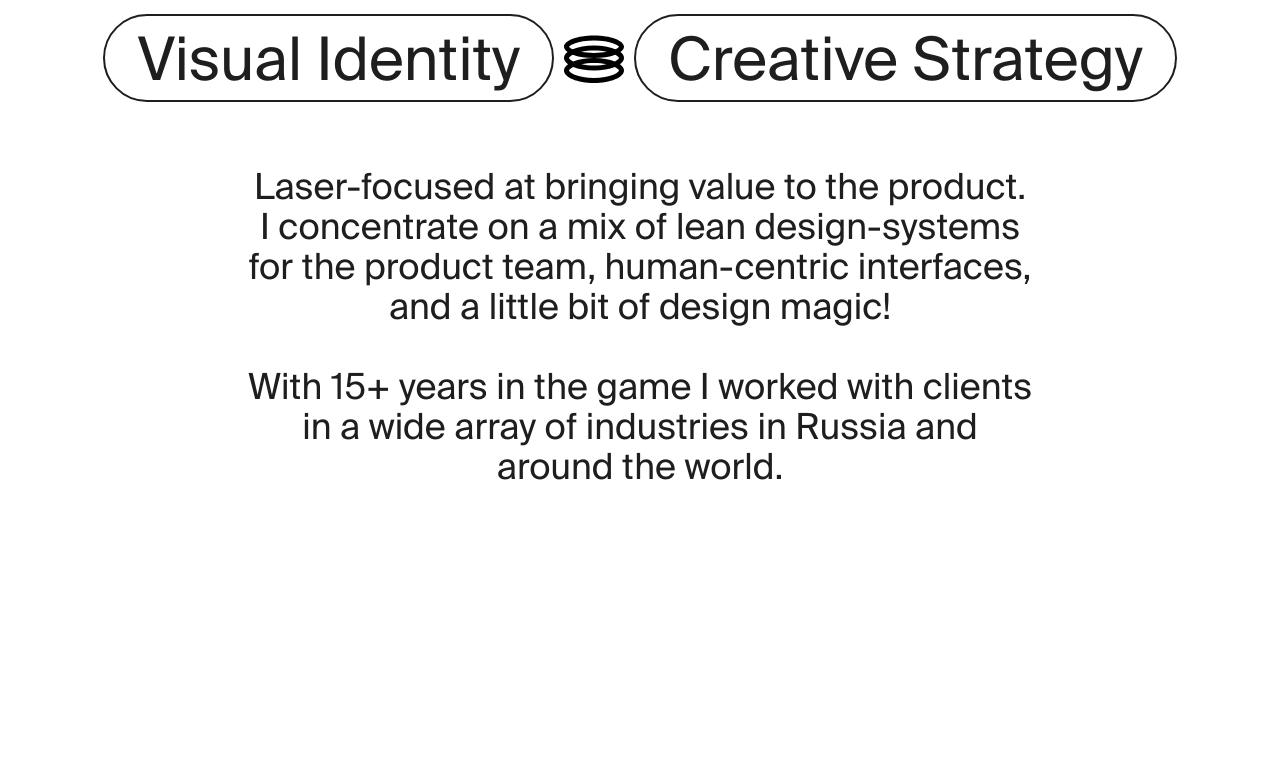
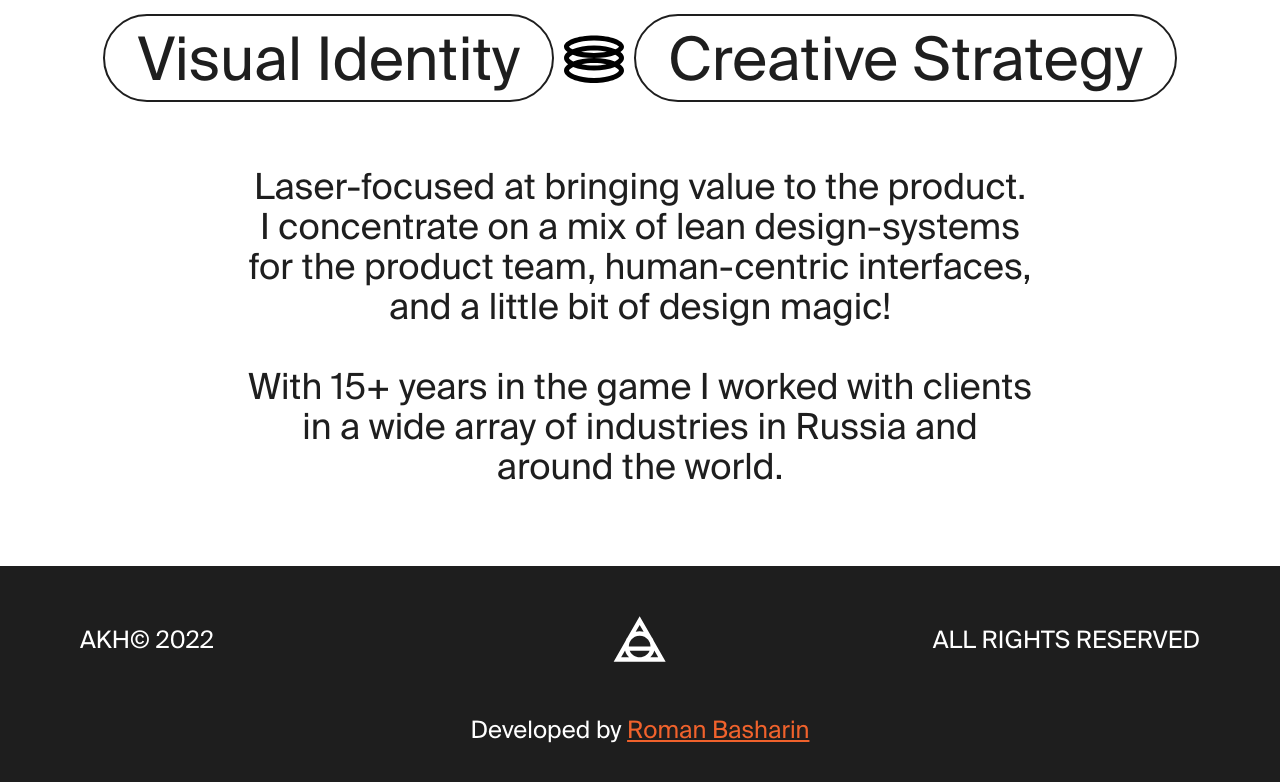
Before and after one commit to Hellek/akh-personal-site, a React (Create React App) app: page / in a window 1280 px wide. Shown: the part 1834-2616 px from the top of the page. Before the commit the page ends 2400 px from the top, so only its background shows below. Built offline with nearby package versions, Linux system fonts and the light colour scheme.

Commit message:
Add footer

```diff
--- a/src/App.tsx
+++ b/src/App.tsx
@@ -1,12 +1,16 @@
 import { ReactElement } from 'react'
 
+import Footer from './components/Footer'
 import Home from './pages/Home'
 
 function App(): ReactElement {
   return (
-    <div className="xl:max-w-7xl max-w-full xl:mx-auto md:mx-20 mx-6">
-      <Home />
-    </div>
+    <>
+      <div className="xl:max-w-7xl max-w-full xl:mx-auto md:mx-20 mx-6">
+        <Home />
+      </div>
+      <Footer />
+    </>
   )
 }
 
--- /dev/null
+++ b/src/components/Footer.tsx
@@ -0,0 +1,28 @@
+import { ReactElement } from 'react'
+
+import { ReactComponent as Logo } from '../assets/images/logo.svg'
+
+function Footer(): ReactElement {
+  return (
+    <div className="text-2xl bg-black text-white py-12 px-20">
+      <div className="flex justify-between items-center">
+        <div className="flex-1">AKH© 2022</div>
+        <Logo className="flex-1 fill-white" />
+        <div className="flex-1 text-right">ALL RIGHTS RESERVED</div>
+      </div>
+
+      <div className="text-center mt-12">
+        <span>Developed by </span>
+        <a
+          href="https://coding-cats.com/"
+          target="_blank"
+          rel="noreferrer"
+          className="text-red underline"
+        >Roman Basharin
+        </a>
+      </div>
+    </div>
+  )
+}
+
+export default Footer
--- a/src/pages/Home.tsx
+++ b/src/pages/Home.tsx
@@ -5,7 +5,7 @@ import { ReactComponent as Layers } from '../assets/icon/layers.svg'
 import { ReactComponent as Rose } from '../assets/icon/rose.svg'
 import { ReactComponent as Sun } from '../assets/icon/sun.svg'
 import AlexPhoto from '../assets/images/alex-1@2x.png'
-import Logo from '../assets/images/logo.svg'
+import { ReactComponent as Logo } from '../assets/images/logo.svg'
 
 const expertiseList = [
   'User Interface',
@@ -33,7 +33,7 @@ function Home(): ReactElement {
     <div className="min-h-screen">
       <div className="flex justify-between items-center text-2xl py-10">
         HOME
-        <img src={Logo} alt="AKH logo" />
+        <Logo className="fill-red" />
         ABOUT
       </div>
 
--- a/tailwind.config.js
+++ b/tailwind.config.js
@@ -6,6 +6,7 @@ module.exports = {
   theme: {
     extend: {},
     colors: {
+      white: '#ffffff',
       black: '#1e1e1e',
       red: '#f0622c',
     },
```
Also changed, not shown: src/assets/images/logo.svg.
